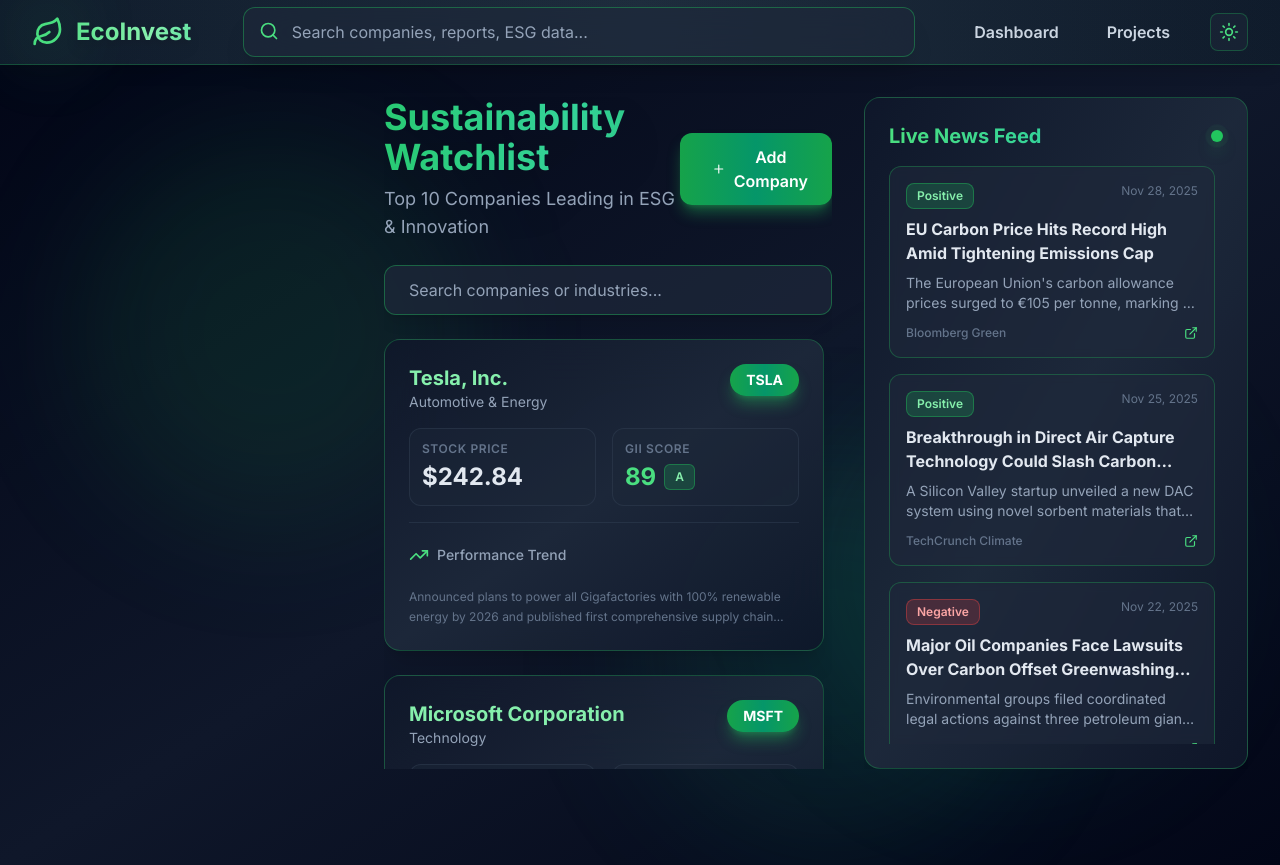
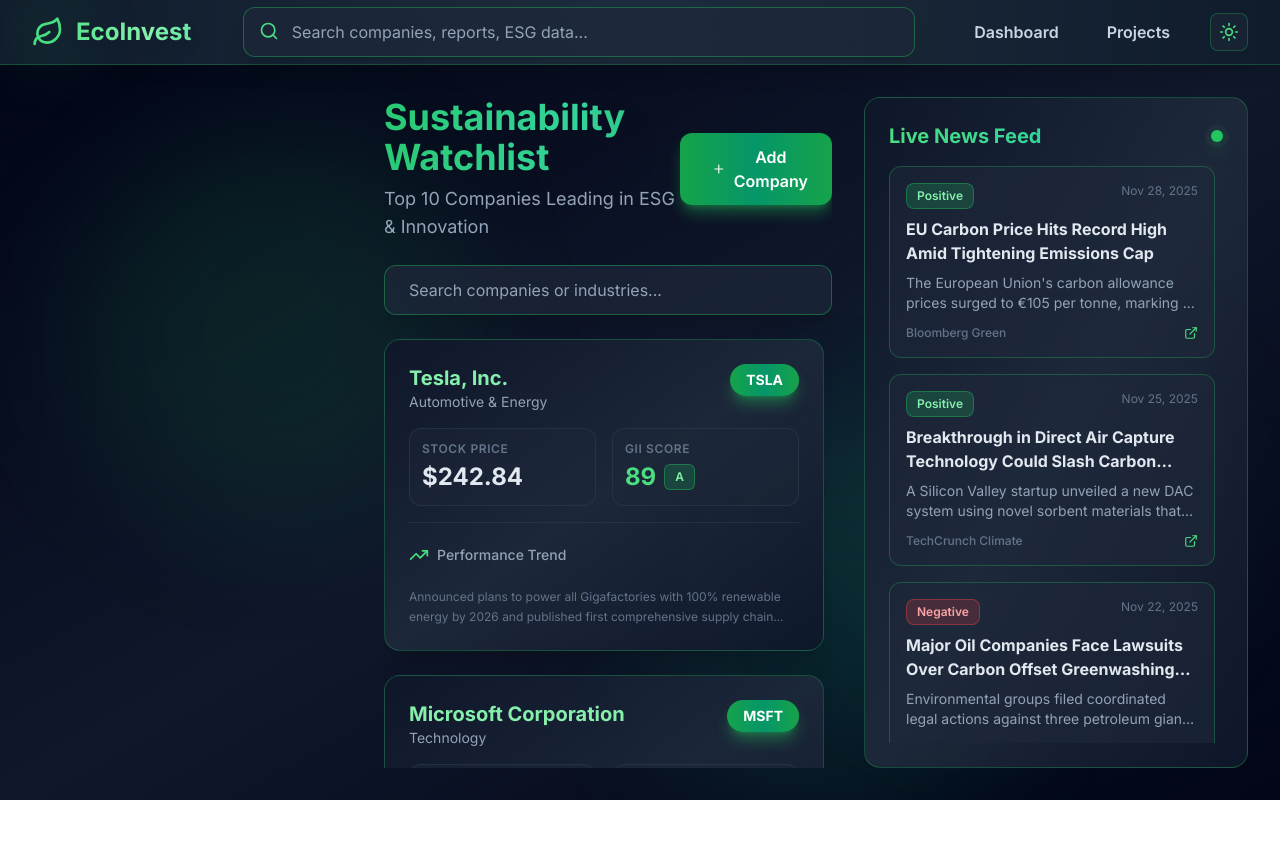
Before and after one commit to vamsi2702/interiit-tech-iitgn, a React (Vite) app: page / in a window 1280 px wide. After the commit the page ends 800 px from the top, so only its background shows below. Built offline with nearby package versions, Linux system fonts and the light colour scheme.

Commit message:
Disable Dashboard Page Scrolling
- Locked entire page to viewport height with overflow-hidden
- All scrolling now happens only within individual columns
- No page-level scroll at all
- Watchlist, news feed, and chat scroll independently

```diff
--- a/src/App.jsx
+++ b/src/App.jsx
@@ -18,13 +18,15 @@
   return (
     <ThemeContext.Provider value={{ theme, toggleTheme }}>
       <Router>
-        <div className={`min-h-screen ${theme === 'dark' ? 'bg-gray-50' : 'bg-white'}`}>
+        <div className={`h-screen overflow-hidden ${theme === 'dark' ? 'bg-gray-50' : 'bg-white'} flex flex-col`}>
           <Navbar />
-          <Routes>
-            <Route path="/" element={<Dashboard />} />
-            <Route path="/report/:id" element={<ReportPage />} />
-            <Route path="/projects" element={<ProjectsPage />} />
-          </Routes>
+          <div className="flex-1 overflow-hidden">
+            <Routes>
+              <Route path="/" element={<Dashboard />} />
+              <Route path="/report/:id" element={<ReportPage />} />
+              <Route path="/projects" element={<ProjectsPage />} />
+            </Routes>
+          </div>
         </div>
       </Router>
     </ThemeContext.Provider>
--- a/src/pages/Dashboard.jsx
+++ b/src/pages/Dashboard.jsx
@@ -61,7 +61,7 @@
   });
 
   return (
-    <div className={`h-screen overflow-hidden ${theme === 'dark' ? 'bg-gradient-to-br from-slate-950 via-slate-900 to-slate-950' : 'bg-gradient-to-br from-gray-50 via-white to-gray-50'} relative`}>
+    <div className={`h-full overflow-hidden ${theme === 'dark' ? 'bg-gradient-to-br from-slate-950 via-slate-900 to-slate-950' : 'bg-gradient-to-br from-gray-50 via-white to-gray-50'} relative`}>
       {/* Animated background elements */}
       <div className="absolute inset-0 overflow-hidden pointer-events-none">
         <div className="absolute top-20 left-20 w-96 h-96 bg-green-500/10 rounded-full blur-3xl animate-float"></div>
@@ -69,7 +69,7 @@
         <div className="absolute top-1/2 left-1/2 w-96 h-96 bg-emerald-500/10 rounded-full blur-3xl animate-float" style={{animationDelay: '2s'}}></div>
       </div>
       <div className="max-w-7xl mx-auto px-4 sm:px-6 lg:px-8 py-8 relative z-10 h-full">
-        <div className="grid grid-cols-1 lg:grid-cols-[320px_1fr_384px] gap-8 h-[calc(100vh-8rem)]">
+        <div className="grid grid-cols-1 lg:grid-cols-[320px_1fr_384px] gap-8 h-full">
           {/* Left Column - Chat Sidebar */}
           <DashboardChatSidebar />
 
```
